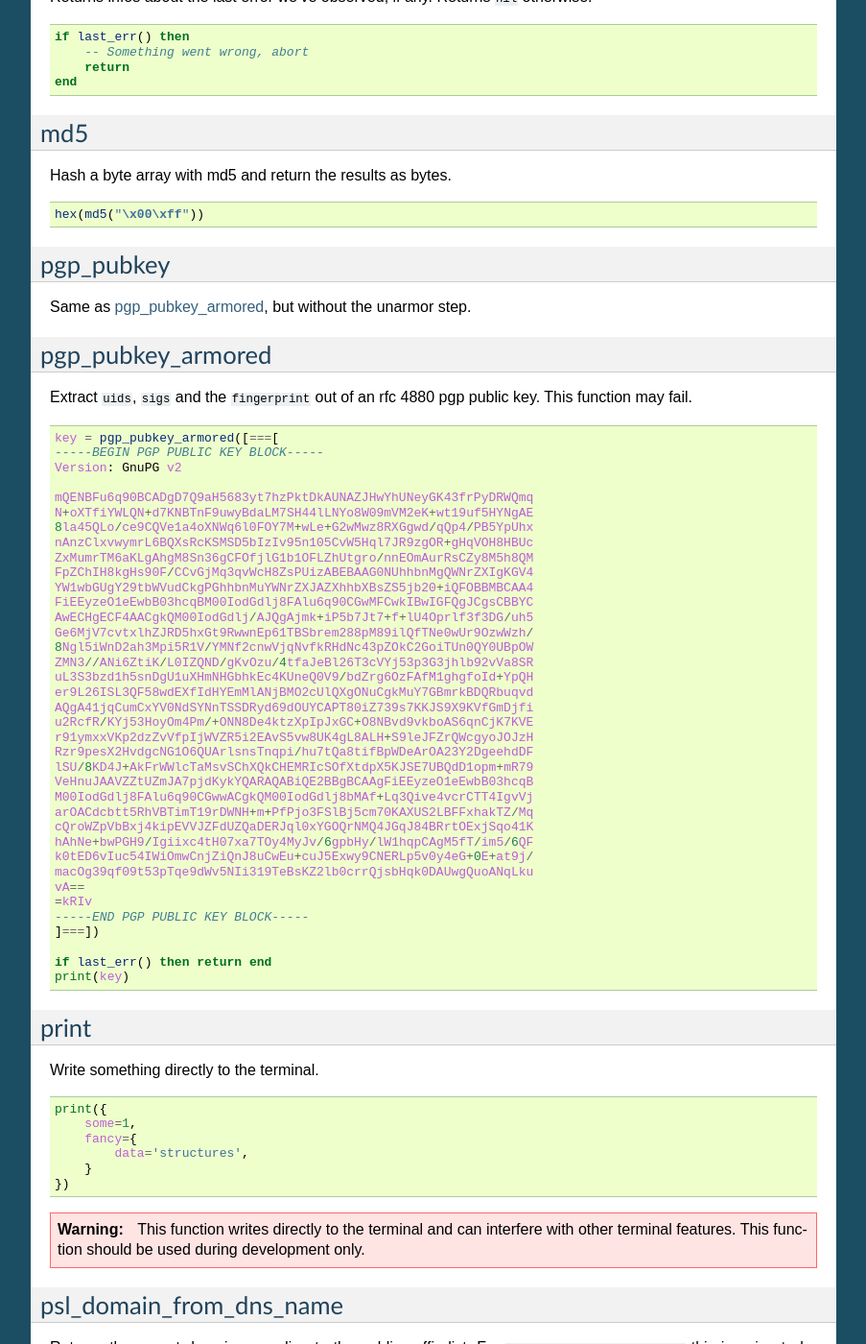
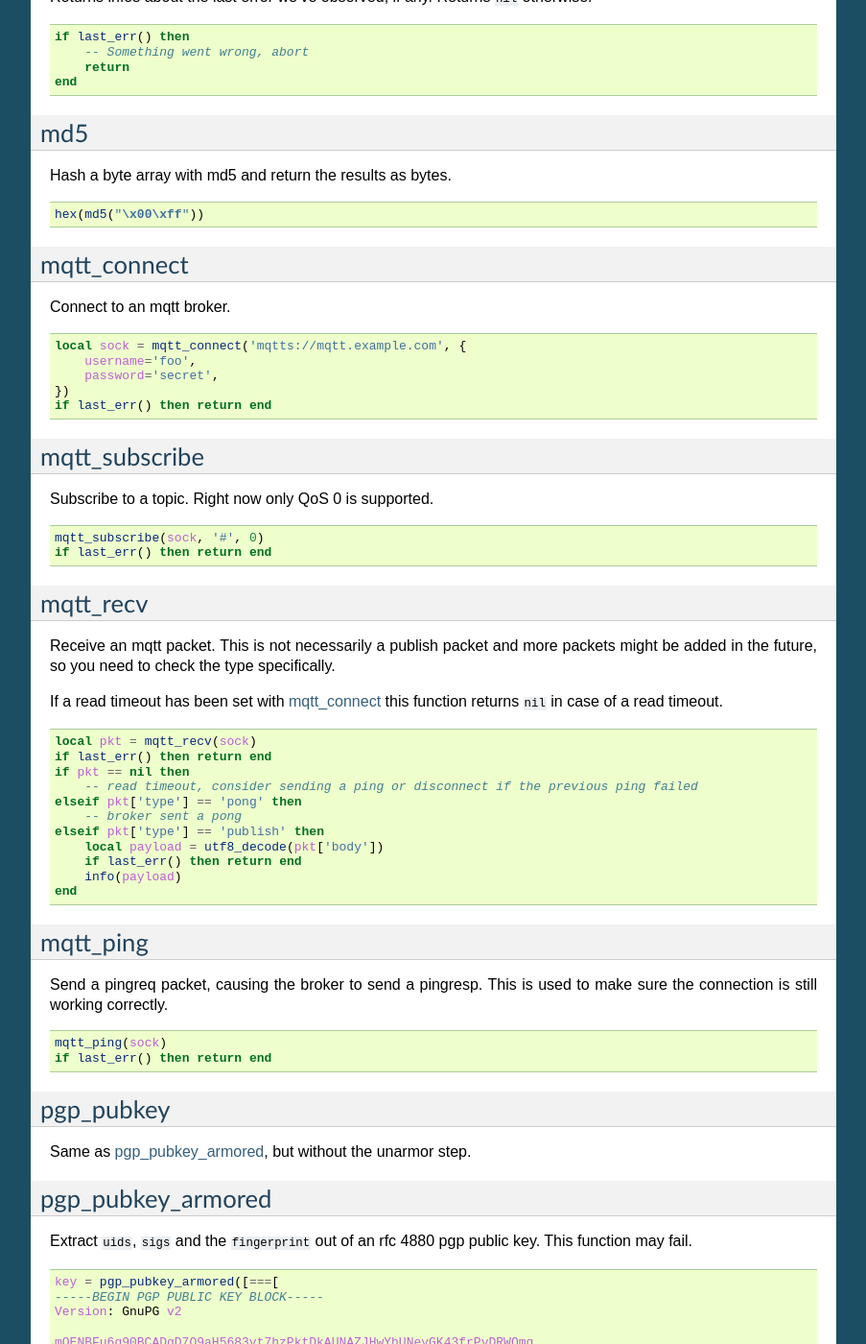
Before and after one commit to kpcyrd/sn0int, a Sphinx documentation site: the page built from docs/reference.rst, in a window 1280 px wide and 1400 px high, scrolled down 9348 px. Shown: the whole window at 96% size, without its empty margins (198-1101 px from the left). Built offline with Sphinx 7.4.7, drawn with Linux system fonts in a browser that asks for light colours; some of the changed text lies outside the part shown.

Commit message:
Document mqtt functions

```diff
--- a/docs/reference.rst
+++ b/docs/reference.rst
@@ -595,6 +595,64 @@ Hash a byte array with md5 and return the results as bytes.
 .. code-block:: lua
 
     hex(md5("\x00\xff"))
+
+mqtt_connect
+------------
+
+Connect to an mqtt broker.
+
+.. code-block:: lua
+
+    local sock = mqtt_connect('mqtts://mqtt.example.com', {
+        username='foo',
+        password='secret',
+    })
+    if last_err() then return end
+
+mqtt_subscribe
+--------------
+
+Subscribe to a topic. Right now only QoS 0 is supported.
+
+.. code-block:: lua
+
+    mqtt_subscribe(sock, '#', 0)
+    if last_err() then return end
+
+mqtt_recv
+---------
+
+Receive an mqtt packet. This is not necessarily a publish packet and more
+packets might be added in the future, so you need to check the type
+specifically.
+
+If a read timeout has been set with mqtt_connect_ this function returns ``nil``
+in case of a read timeout.
+
+.. code-block:: lua
+
+    local pkt = mqtt_recv(sock)
+    if last_err() then return end
+    if pkt == nil then
+        -- read timeout, consider sending a ping or disconnect if the previous ping failed
+    elseif pkt['type'] == 'pong' then
+        -- broker sent a pong
+    elseif pkt['type'] == 'publish' then
+        local payload = utf8_decode(pkt['body'])
+        if last_err() then return end
+        info(payload)
+    end
+
+mqtt_ping
+---------
+
+Send a pingreq packet, causing the broker to send a pingresp. This is used to
+make sure the connection is still working correctly.
+
+.. code-block:: lua
+
+    mqtt_ping(sock)
+    if last_err() then return end
 
 pgp_pubkey
 ----------
```
Also changed, not shown: README.md (+4 -0 lines).
